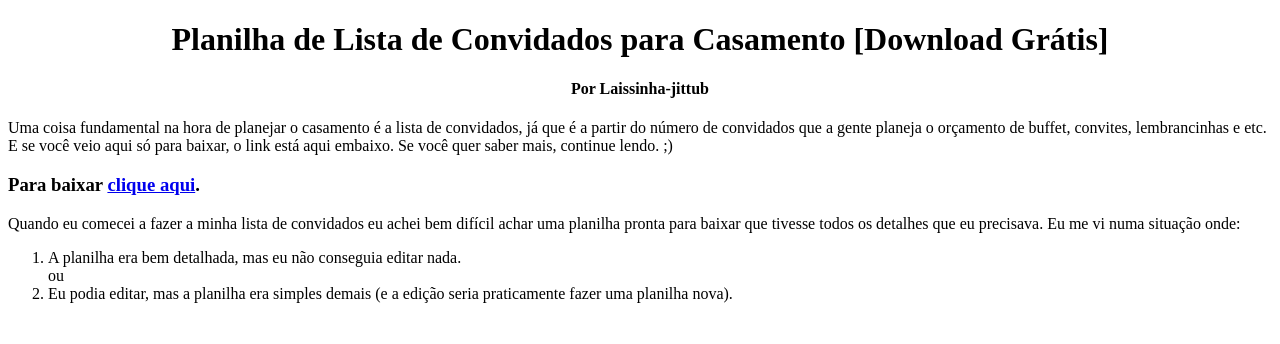
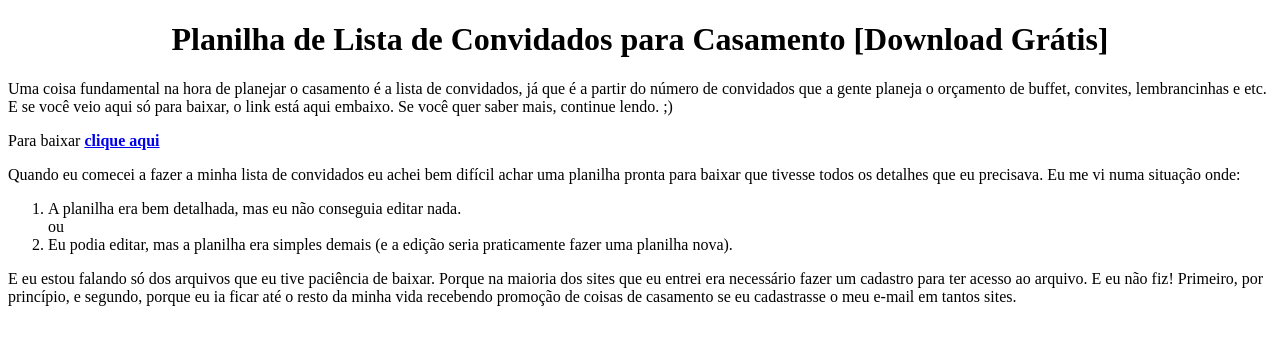
Before and after one commit to Laisses/Lista-de-Convidados, a plain HTML site: page index.html in a window 1280 px wide. Drawn offline with Linux system fonts and the light colour scheme.

Commit message:
adiciona um parágrafo ao texto

```diff
--- a/index.html
+++ b/index.html
@@ -13,7 +13,6 @@
 
 	<body>
 		<h1 style="text-align:center">Planilha de Lista de Convidados para Casamento [Download Grátis]</h1>
-		<h4 style="text-align:center">Por Laissinha-jittub</h4>
 		<p>
 			Uma coisa fundamental na hora de planejar o casamento é a lista
 			de convidados, já que é a partir do número de convidados que a
@@ -21,7 +20,9 @@
 			E se você veio aqui só para baixar, o link está aqui embaixo. Se você
 			quer saber mais, continue lendo. ;)
 		</p>
-		<h3>Para baixar <strong><a href="Lista-de-Convidados.xlsx" title="Lista de Casamento">clique aqui</a></strong>.</h3>
+		<p>
+			Para baixar <strong><a href="Lista-de-Convidados.xlsx" title="Lista de Casamento">clique aqui</a></strong>
+		</p>
 		<p>
 			Quando eu comecei a fazer a minha lista de convidados eu achei bem
 			difícil achar uma planilha pronta para baixar que tivesse todos os
@@ -37,6 +38,12 @@
 					seria praticamente fazer uma planilha nova).
 				</li>
 			</ol>
+		<p>
+			E eu estou falando só dos arquivos que eu tive paciência de baixar. Porque na maioria dos sites que eu entrei era necessário
+			fazer um cadastro para ter acesso ao arquivo. E eu não fiz! Primeiro, por princípio, e segundo, porque eu ia ficar até o
+			resto da minha vida recebendo promoção de coisas de casamento se eu cadastrasse o meu e-mail em tantos sites.
+		</p>
+
 
 	</body>
 </html>
```
